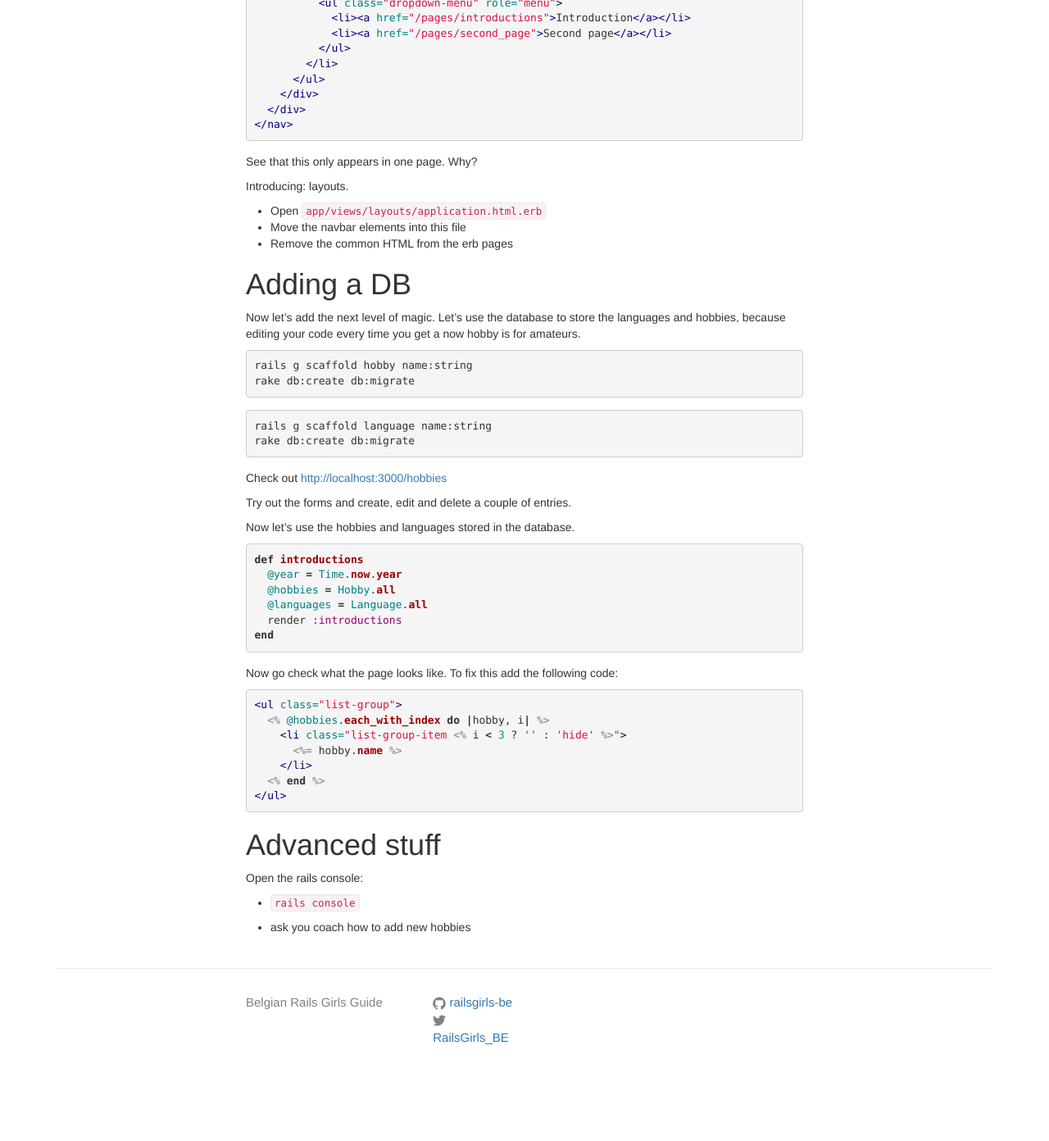
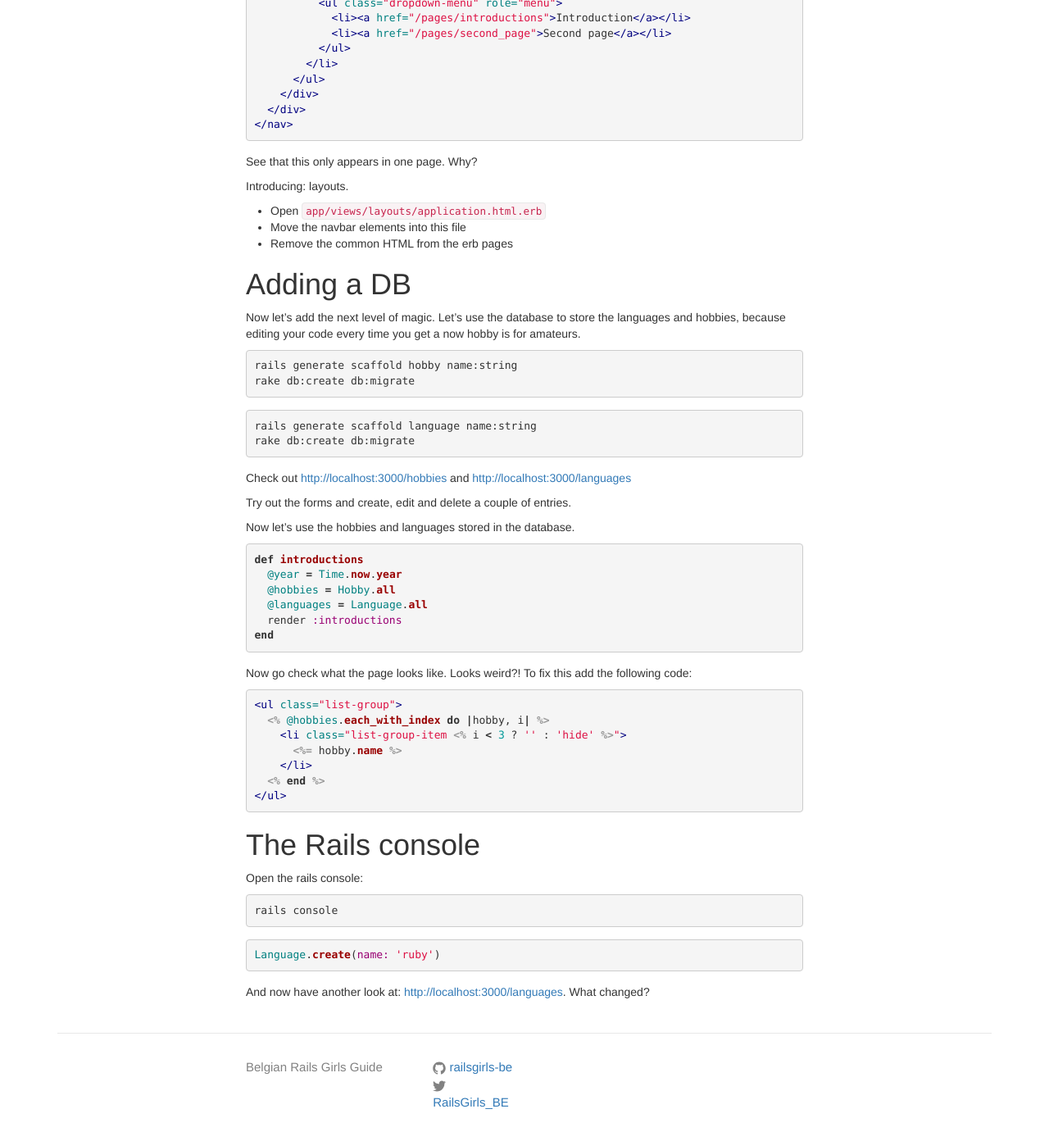
Before and after one commit to brug-be/railsgirls_guide, a Jekyll site: the page built from materials/create_rails_app.md, in a window 1280 px wide and 1400 px high, scrolled down 3739 px. Shown: the top 1392 px of the window at 82% size. Built offline with Jekyll 4.4.1, drawn with Linux system fonts in a browser that asks for light colours; nearby versions of some CDN libraries; before the commit the page ends 5060 px from its top, so only the background shows below that.

Commit message:
Making the last chapter of the app guide a bit more explicit.

```diff
--- a/materials/create_rails_app.md
+++ b/materials/create_rails_app.md
@@ -225,16 +225,16 @@ Introducing: layouts.
 Now let's add the next level of magic. Let's use the database to store the languages and hobbies, because editing your code every time you get a now hobby is for amateurs.
 
 {% highlight bash %}
-rails g scaffold hobby name:string
+rails generate scaffold hobby name:string
 rake db:create db:migrate
 {% endhighlight %}
 
 {% highlight bash %}
-rails g scaffold language name:string
+rails generate scaffold language name:string
 rake db:create db:migrate
 {% endhighlight %}
 
-Check out [http://localhost:3000/hobbies](http://localhost:3000/hobbies)
+Check out [http://localhost:3000/hobbies](http://localhost:3000/hobbies) and [http://localhost:3000/languages](http://localhost:3000/languages)
 
 Try out the forms and create, edit and delete a couple of entries.
 
@@ -249,7 +249,7 @@ def introductions
 end
 {% endhighlight %}
 
-Now go check what the page looks like. To fix this add the following code:
+Now go check what the page looks like. Looks weird?! To fix this add the following code:
 
 {% highlight erb %}
 <ul class="list-group">
@@ -262,10 +262,16 @@ Now go check what the page looks like. To fix this add the following code:
 {% endhighlight %}
 
 
-# Advanced stuff
+# The Rails console
 
 Open the rails console:
 
-* `rails console`
+{% highlight bash %}
+rails console
+{% endhighlight %}
 
-* ask you coach how to add new hobbies
+{% highlight ruby %}
+Language.create(name: 'ruby')
+{% endhighlight %}
+
+And now have another look at: [http://localhost:3000/languages](http://localhost:3000/languages). What changed?
```
